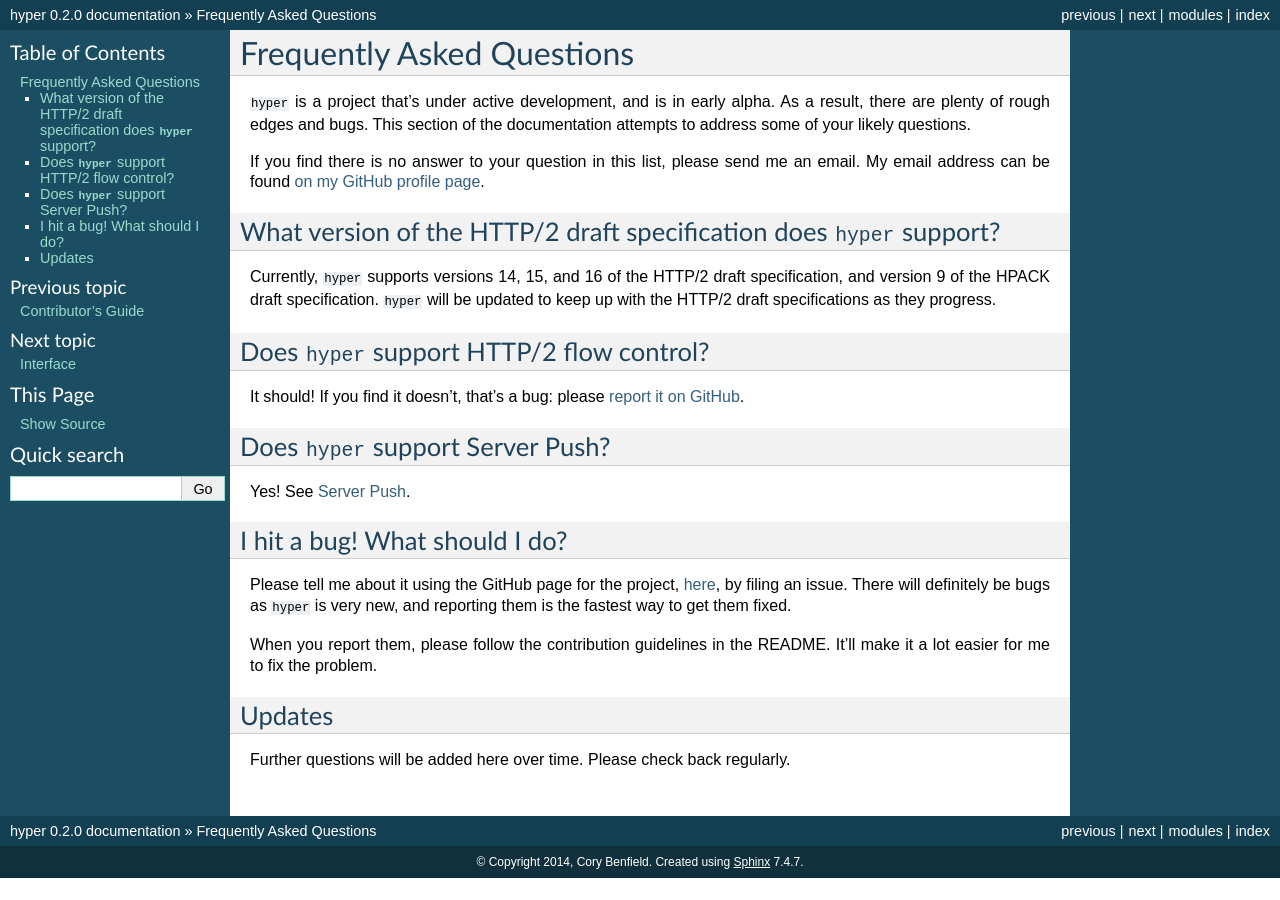
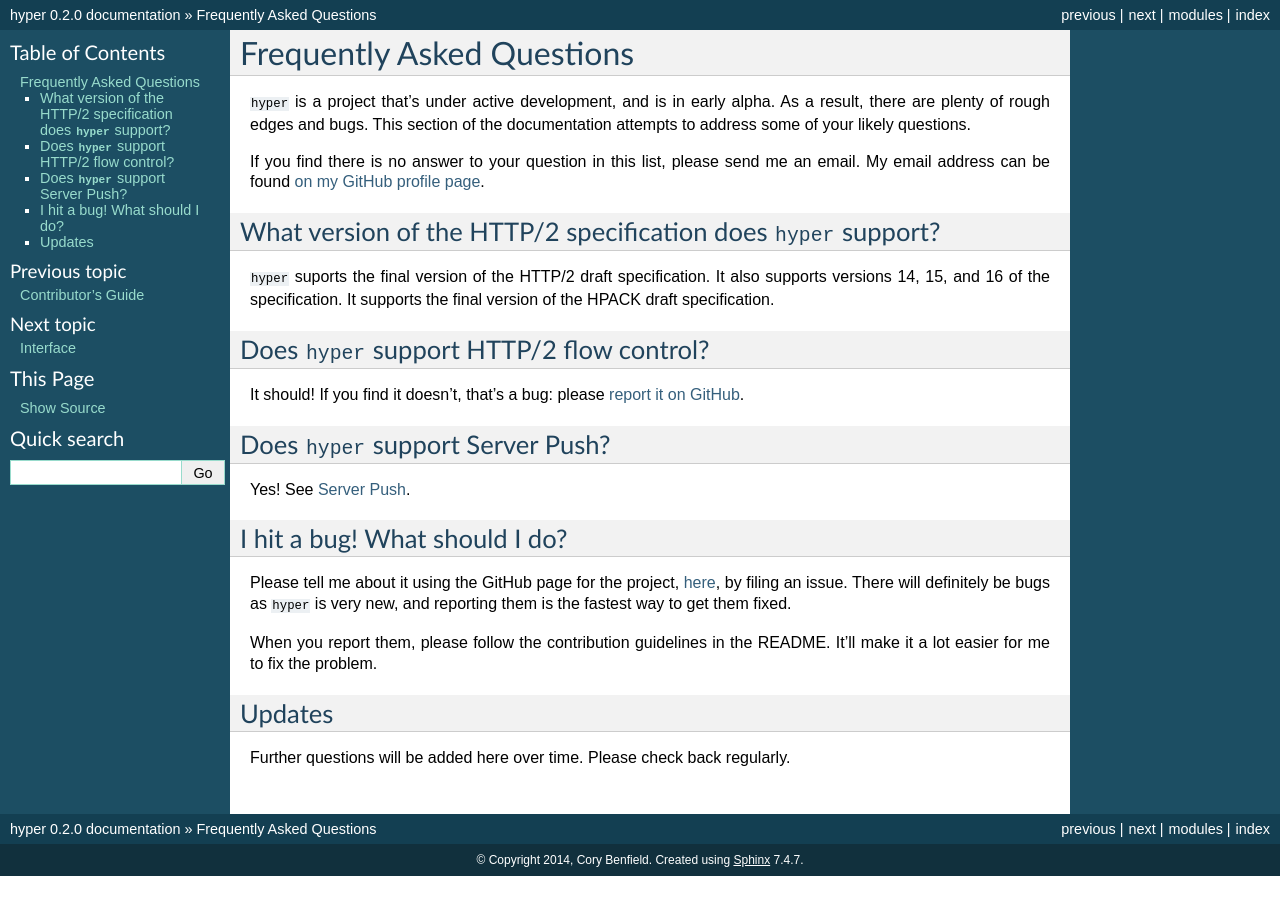
Before and after one commit to python-hyper/hyper, a Sphinx documentation site: the page built from docs/source/faq.rst, in a window 1280 px wide. Built offline with Sphinx 7.4.7, drawn with Linux system fonts in a browser that asks for light colours.

Commit message:
Support the final drafts.

```diff
--- a/README.rst
+++ b/README.rst
@@ -32,9 +32,9 @@
 Versions
 ========
 
-``hyper`` provides support for drafts 14, 15, and 16 of the HTTP/2 draft
-specification and draft 9 of the HPACK draft specification. As further drafts
-are released, ``hyper`` will be updated to support them.
+``hyper`` supports the final draft of the HTTP/2 specification: additionally,
+it provides support for drafts 14, 15, and 16 of the HTTP/2 specification. It
+also supports the final draft of the HPACK specification.
 
 Compatibility
 =============
--- a/docs/source/faq.rst
+++ b/docs/source/faq.rst
@@ -12,12 +12,12 @@
 
 .. _on my GitHub profile page: https://github.com/Lukasa
 
-What version of the HTTP/2 draft specification does ``hyper`` support?
-----------------------------------------------------------------------
+What version of the HTTP/2 specification does ``hyper`` support?
+----------------------------------------------------------------
 
-Currently, ``hyper`` supports versions 14, 15, and 16 of the HTTP/2 draft
-specification, and version 9 of the HPACK draft specification. ``hyper`` will
-be updated to keep up with the HTTP/2 draft specifications as they progress.
+``hyper`` suports the final version of the HTTP/2 draft specification. It also
+supports versions 14, 15, and 16 of the specification. It supports the final
+version of the HPACK draft specification.
 
 Does ``hyper`` support HTTP/2 flow control?
 -------------------------------------------
--- a/tasks.py
+++ b/tasks.py
@@ -3,7 +3,7 @@
 
 from binascii import hexlify
 from invoke import task
-from hyper.http20.hpack import Encoder, DRAFT
+from hyper.http20.hpack import Encoder
 
 @task
 def hpack():
@@ -36,7 +36,6 @@
 
         # Prepare the output and the encoder.
         output = {
-            'draft': DRAFT,
             'description': 'Encoded by hyper. See github.com/Lukasa/hyper for more information.',
             'cases': []
         }
```
Also changed, not shown: 3 other files.
